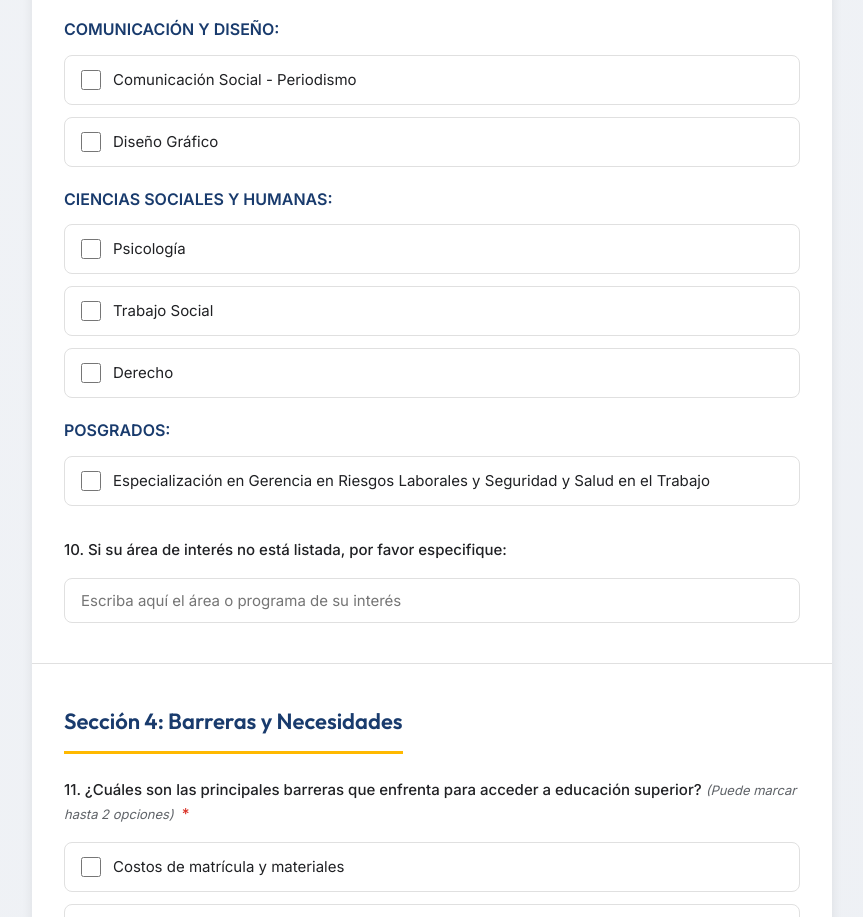
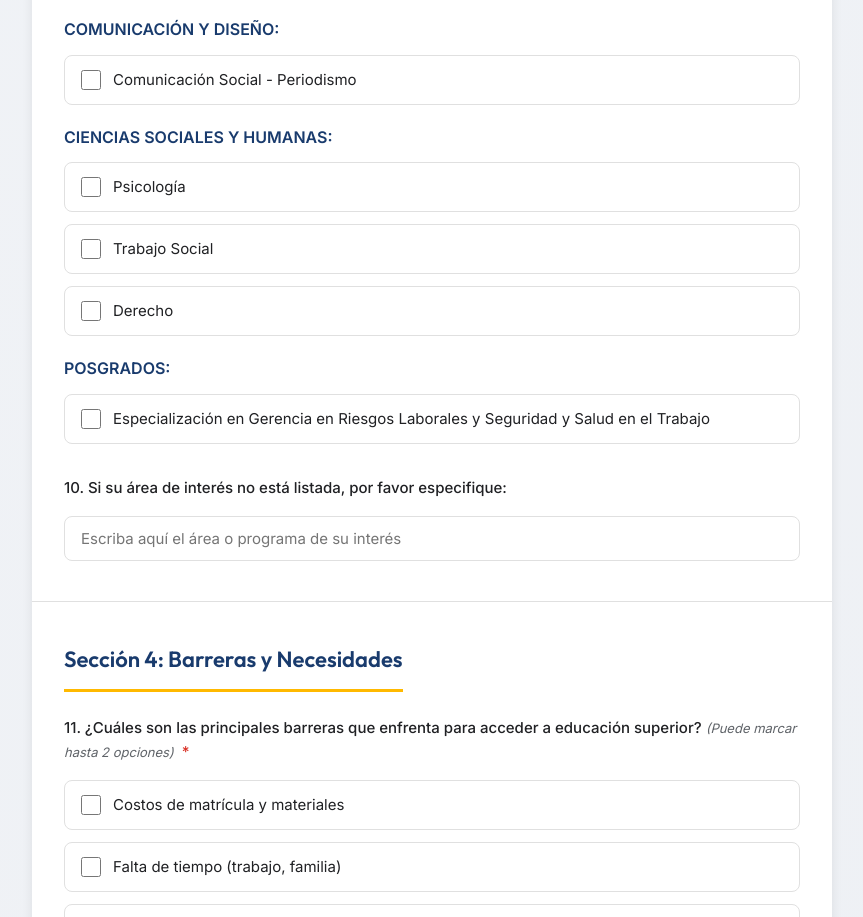
Before and after one commit to rfrafaeltoro/encuesta-arboleda, a plain HTML site: page index.html in a window 1280 px wide. Shown: the part 5784-6701 px from the top of the page, without its empty margins (208-1071 px from the left). Drawn offline with Linux system fonts and the light colour scheme.

Commit message:
Update index.html

```diff
--- a/index.html
+++ b/index.html
@@ -728,10 +728,7 @@
                             <input type="checkbox" name="program" id="prog_com1" value="comunicacion">
                             <label for="prog_com1">Comunicación Social - Periodismo</label>
                         </div>
-                        <div class="checkbox-option">
-                            <input type="checkbox" name="program" id="prog_com2" value="diseno">
-                            <label for="prog_com2">Diseño Gráfico</label>
-                        </div>
+
                     </div>
 
                     <p style="font-weight: 600; color: var(--primary-blue); margin: 20px 0 12px;">CIENCIAS SOCIALES Y HUMANAS:</p>
```
